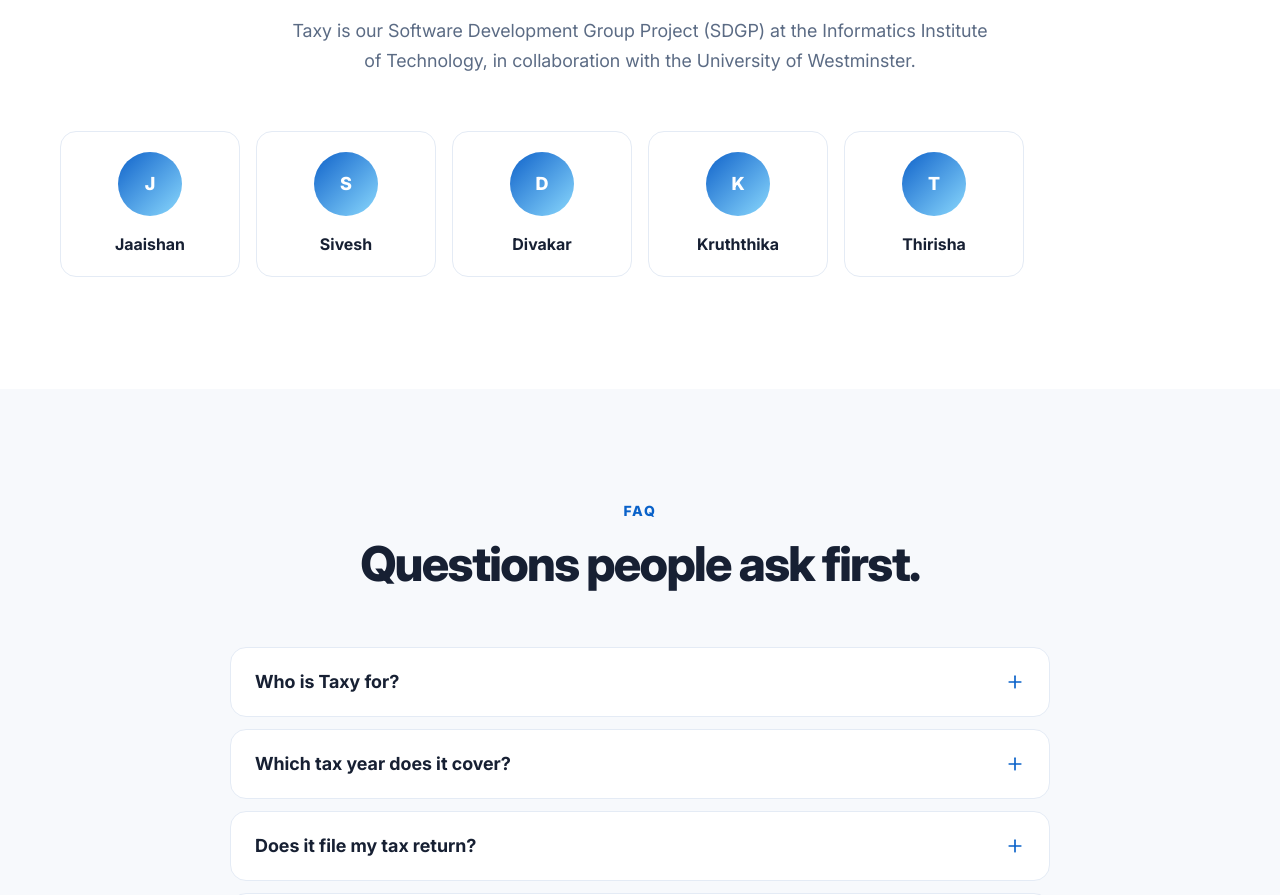
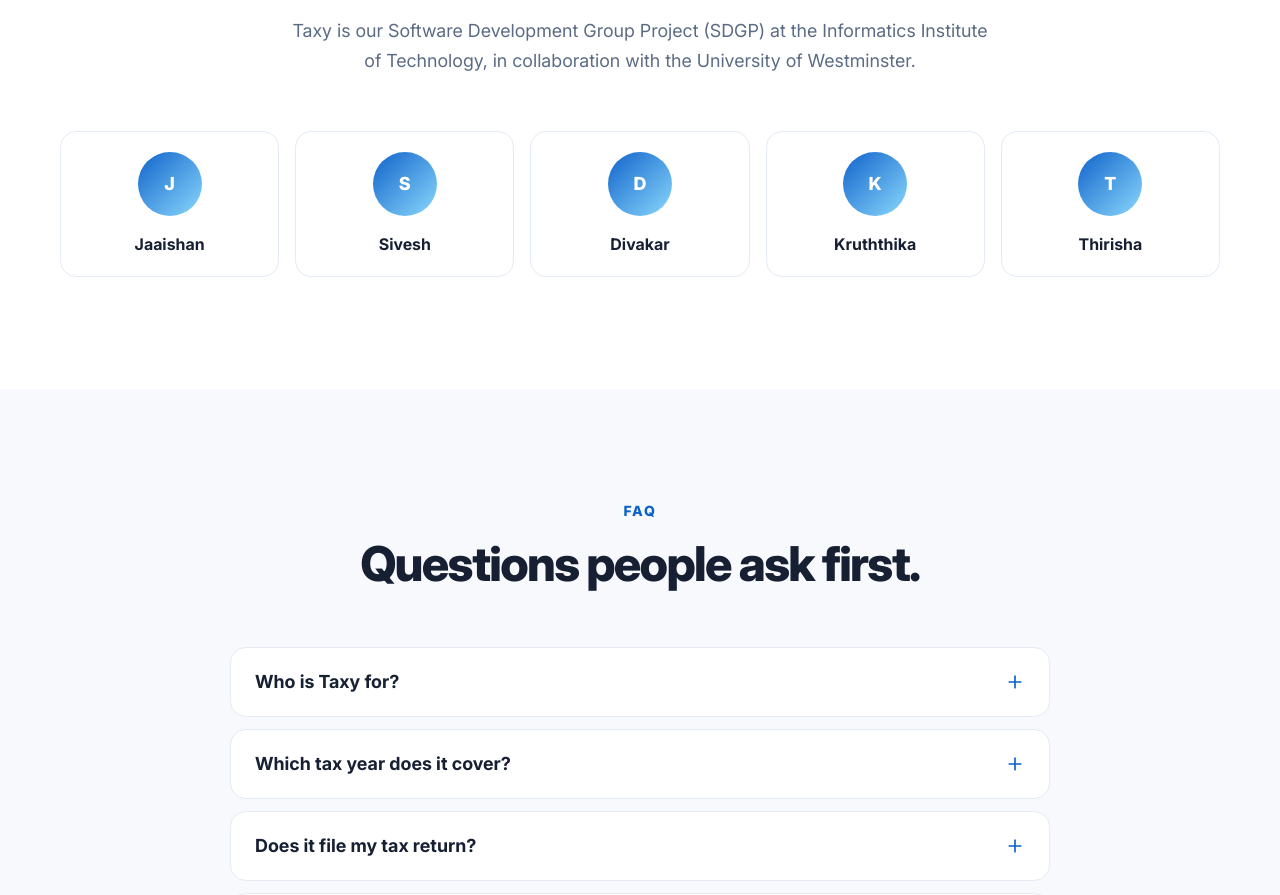
Before and after one commit to JaaishanMiranda/Taxy, a Next.js app: page / in a window 1280 px wide. Shown: the part 6944-7839 px from the top of the page. Built offline with nearby package versions, Linux system fonts and the light colour scheme.

Commit message:
fix: lay out team cards in five columns

```diff
--- a/src/components/sections/team.tsx
+++ b/src/components/sections/team.tsx
@@ -2,13 +2,11 @@ import { SectionHeading } from "@/components/sections/section-heading";
 import { team } from "@/content/site";
 
 const initials = (name: string) =>
-  name.startsWith("[")
-    ? "?"
-    : name
-        .split(" ")
-        .map((p) => p[0])
-        .slice(0, 2)
-        .join("");
+  name
+    .split(" ")
+    .map((p) => p[0])
+    .slice(0, 2)
+    .join("");
 
 export function Team() {
   return (
@@ -28,10 +26,10 @@ export function Team() {
           University of Westminster.
         </SectionHeading>
 
-        <ul className="grid grid-cols-2 gap-4 sm:grid-cols-3 lg:grid-cols-6">
-          {team.map((m, i) => (
+        <ul className="grid grid-cols-2 gap-4 sm:grid-cols-3 lg:grid-cols-5">
+          {team.map((m) => (
             <li
-              key={i}
+              key={m.name}
               className="flex flex-col items-center rounded-2xl border border-line bg-white p-5 text-center"
             >
               <span
```
